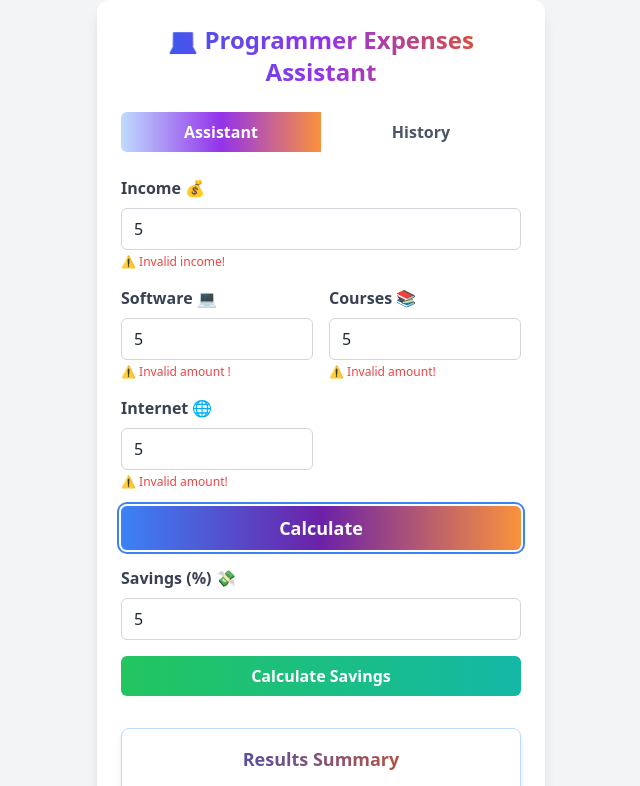
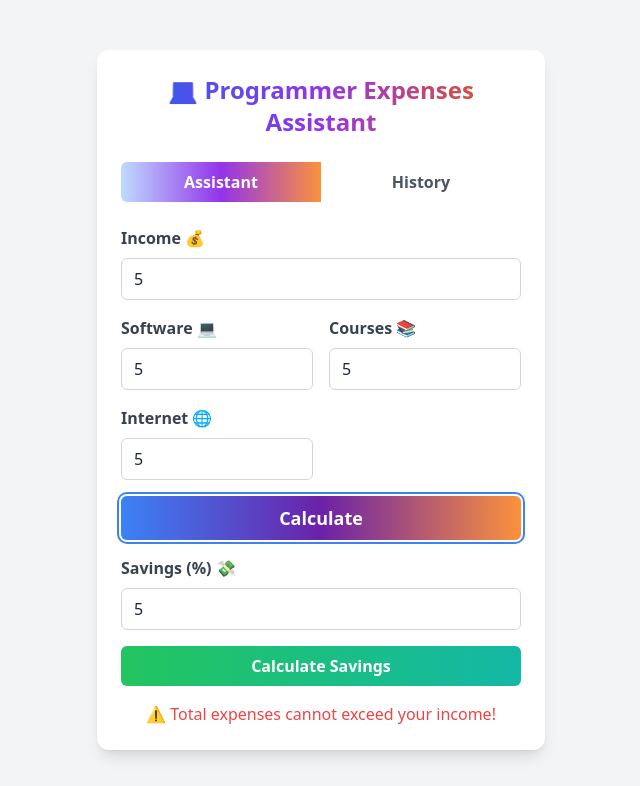
Before and after one commit to wptasmina/expenses-amount, a plain HTML site: page index.html in a window 1280 px wide. Both pictures are taken after typing "5", "5", "5", "5", "5" into the empty fields and a click on the button "Calculate". Shown: the top 786 px of the page, without its empty margins (319-959 px from the left). Drawn offline with nearby package versions, Linux system fonts and the light colour scheme.

Commit message:
js file add

```diff
--- a/index.html
+++ b/index.html
@@ -48,7 +48,7 @@
               class="w-full border border-gray-300 px-3 py-2 rounded-md focus:outline-none focus:ring-2 focus:ring-blue-500 focus:border-transparent transition-all duration-200"
               placeholder="Enter income"
             />
-            <p id="income-error" class="text-red-500 text-xs mt-1 ">
+            <p id="income-error" class="text-red-500 text-xs mt-1 hidden">
               ⚠️ Invalid income!
             </p>
           </div>
@@ -62,7 +62,7 @@
               class="w-full border border-gray-300 px-3 py-2 rounded-md focus:outline-none focus:ring-2 focus:ring-blue-500 focus:border-transparent transition-all duration-200"
               placeholder="Software cost"
             />
-            <p id="software-error" class="text-red-500 text-xs mt-1 ">
+            <p id="software-error" class="text-red-500 text-xs mt-1 hidden">
               ⚠️ Invalid amount !
             </p>
           </div>
@@ -76,7 +76,7 @@
               class="w-full border border-gray-300 px-3 py-2 rounded-md focus:outline-none focus:ring-2 focus:ring-blue-500 focus:border-transparent transition-all duration-200"
               placeholder="Course cost"
             />
-            <p id="courses-error" class="text-red-500 text-xs mt-1 ">
+            <p id="courses-error" class="text-red-500 text-xs mt-1 hidden">
               ⚠️ Invalid amount!
             </p>
           </div>
@@ -90,7 +90,7 @@
               class="w-full border border-gray-300 px-3 py-2 rounded-md focus:outline-none focus:ring-2 focus:ring-blue-500 focus:border-transparent transition-all duration-200"
               placeholder="Internet cost"
             />
-            <p id="internet-error" class="text-red-500 text-xs mt-1 ">
+            <p id="internet-error" class="text-red-500 text-xs mt-1 hidden">
               ⚠️ Invalid amount!
             </p>
           </div>
--- a/main.js
+++ b/main.js
@@ -1,15 +1,38 @@
-let count = 1;
-
+let count = 0;
+// Calculate Button
 document.getElementById("calculate").addEventListener('click', function(){
-
+    count += 1;
     const income = parseFloat(document.getElementById("income").value);
     const software = parseFloat(document.getElementById("software").value);
     const courses = parseFloat(document.getElementById("courses").value);
     const internet = parseFloat(document.getElementById("internet").value);
 
+    if(income <= 0 || isNaN(income)){
+        document.getElementById("income-error").classList.remove("hidden");
+        return;
+    }else{
+
+    }
+    if (software <= 0 || isNaN(software)) {
+      document.getElementById("software-error").classList.remove("hidden");
+      return;
+    }
+    if (courses <= 0 || isNaN(courses)) {
+      document.getElementById("courses-error").classList.remove("hidden");
+      return;
+    }
+    if (internet <= 0 || isNaN(internet)) {
+      document.getElementById("internet-error").classList.remove("hidden");
+      return;
+    }
+
     const addExpenses = software + courses + internet;
     const mainBlance = income - addExpenses
 
+    if (addExpenses > income) {
+      document.getElementById("logic-error").classList.remove("hidden");
+      return;
+    }
     const totalExpenses = document.getElementById("total-expenses");
     totalExpenses.innerText = addExpenses.toFixed(2);
     const totalBlance = document.getElementById("balance");
@@ -24,7 +47,7 @@ document.getElementById("calculate").addEventListener('click', function(){
       "bg-white p-3 rounded-md border-1-2 border-indigo-500";
 
     historyItem.innerHTML = `
-    <p>Serile : ${count++}</p>
+    <p>Serile : ${count}</p>
         <p class= "text-sm text-gray-500">${new Date().toLocaleString()}</p>
         <p class= "text-sm text-gray-500">income : ${income.toFixed(2)}</p>
         <p class= "text-sm text-gray-500">Expenses : ${addExpenses.toFixed(
```
